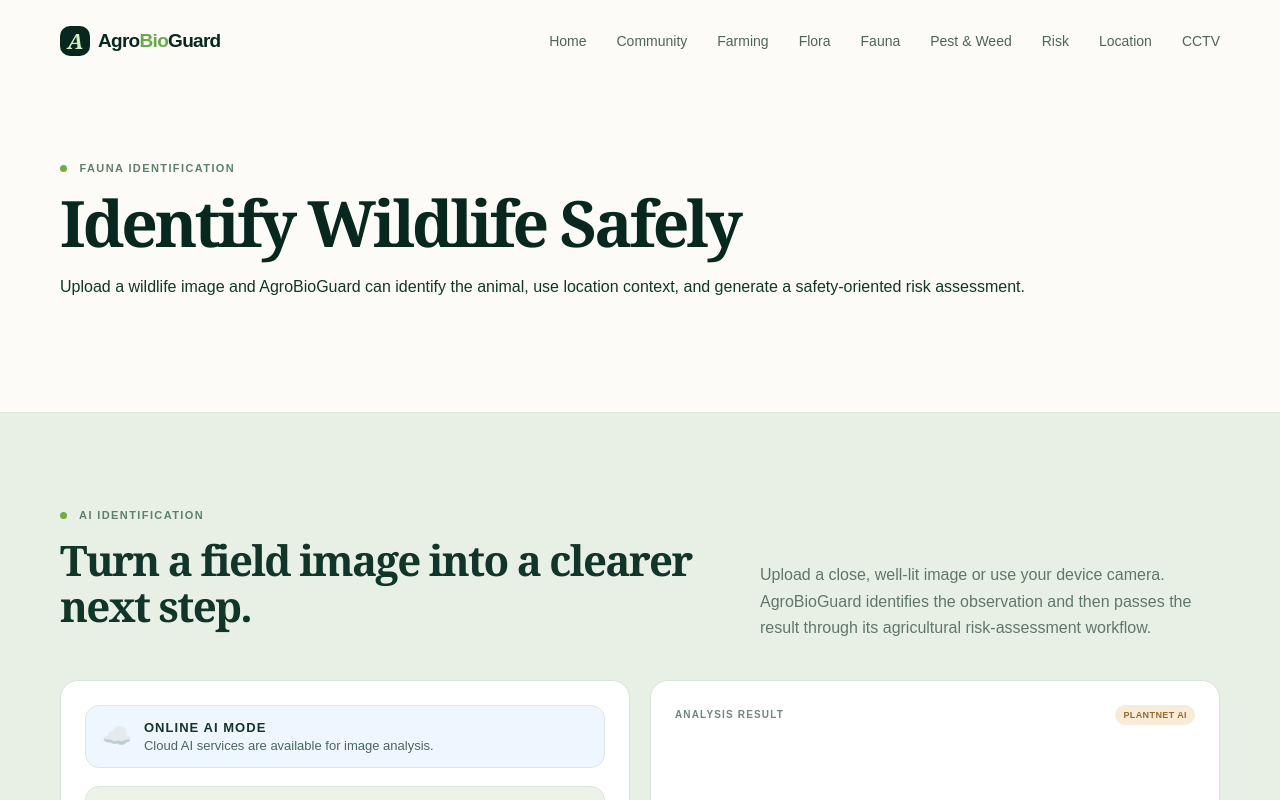
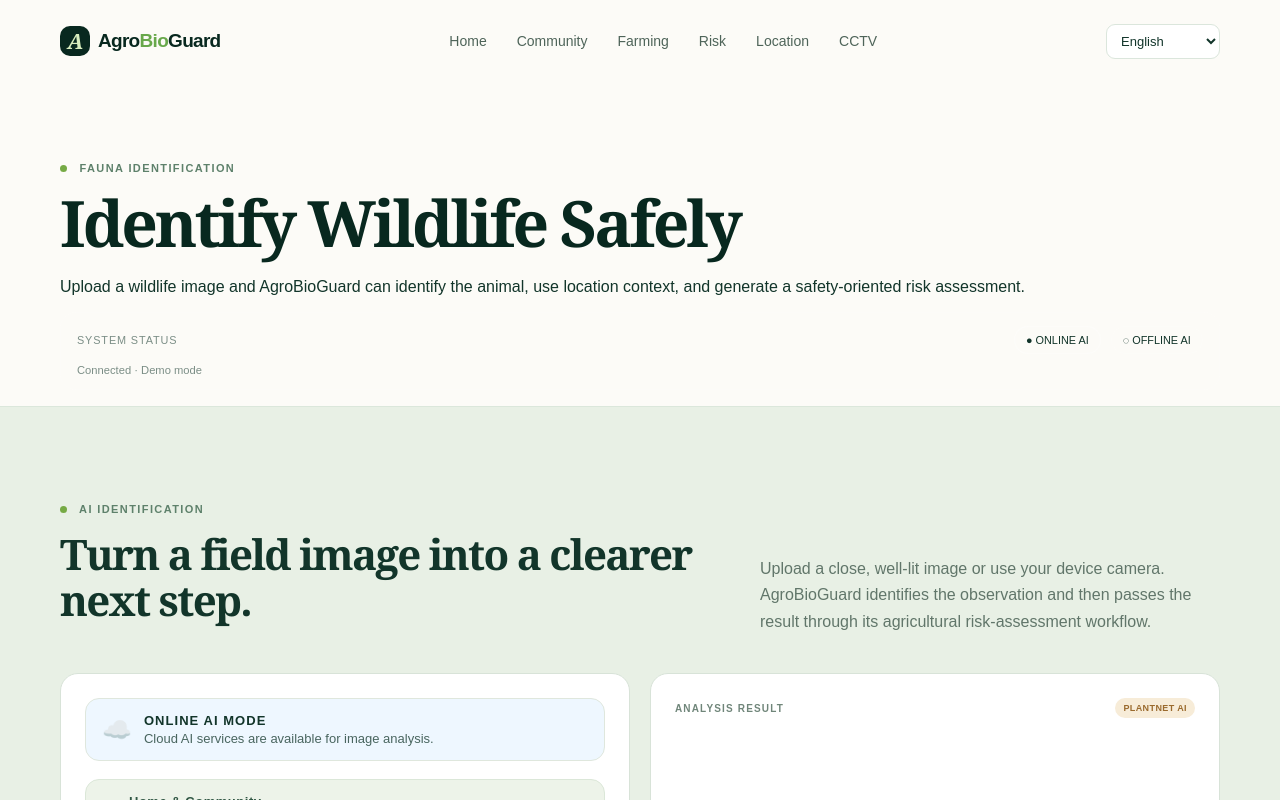
Before and after one commit to jobi41215-stack/agrobioguard, a Next.js app: page /fauna in a window 1280 px wide. Shown: the top 800 px of the page. Built offline with nearby package versions, Linux system fonts and the light colour scheme.

Commit message:
Finalize expo-ready AgroBioGuard build

```diff
--- a/app/fauna/page.tsx
+++ b/app/fauna/page.tsx
@@ -1,52 +1,14 @@
-import Link from "next/link";
-import { IdentificationWorkspace } from "@/components/identification-workspace";
-import { SiteNav } from "@/components/site-nav";
+import { IdentificationPageShell } from "@/components/identification-page-shell";
+
 export default function FaunaPage() {
   return (
-    <main>
-      <SiteNav />
-
-      <section
-        className="section wrap"
-        style={{ paddingTop: "5rem" }}
-      >
-        <div className="section-heading">
-          <p className="eyebrow">
-            <i /> FAUNA IDENTIFICATION
-          </p>
-
-          <h1>Identify Wildlife Safely</h1>
-
-          <p>
-            Upload a wildlife image and AgroBioGuard
-            can identify the animal, use location context,
-            and generate a safety-oriented risk assessment.
-          </p>
-        </div>
-      </section>
-
-      <IdentificationWorkspace
-        language="English"
-        connectivity="online"
-        viewMode="Home & Community"
-        initialIdentificationMode="fauna"
-        lockedIdentificationMode="fauna"
-      />
-
-      <section
-        className="section wrap"
-        style={{
-          paddingTop: "1rem",
-          paddingBottom: "5rem",
-        }}
-      >
-        <Link
-          className="button outline"
-          href="/community"
-        >
-          ← Back to Community
-        </Link>
-      </section>
-    </main>
+    <IdentificationPageShell
+      eyebrow="FAUNA IDENTIFICATION"
+      title="Identify Wildlife Safely"
+      description="Upload a wildlife image and AgroBioGuard can identify the animal, use location context, and generate a safety-oriented risk assessment."
+      mode="fauna"
+      backHref="/community"
+      backLabel="Back to Community"
+    />
   );
 }
--- a/app/globals.css
+++ b/app/globals.css
@@ -939,3 +939,56 @@
     flex-direction: column;
   }
 }
+/* =========================
+   FEATURE CONNECTIVITY BAR
+========================= */
+
+.feature-connectivity-bar {
+  display: flex;
+  align-items: center;
+  flex-wrap: wrap;
+  gap: 0.6rem;
+  padding: 0.8rem 1rem;
+  border: 1px solid rgba(255, 255, 255, 0.1);
+  border-radius: 16px;
+  background: rgba(255, 255, 255, 0.035);
+}
+
+.feature-connectivity-bar > span {
+  margin-right: auto;
+  font-size: 0.68rem;
+  letter-spacing: 0.08em;
+  opacity: 0.55;
+}
+
+.feature-connectivity {
+  border: 1px solid rgba(255, 255, 255, 0.1);
+  border-radius: 999px;
+  background: transparent;
+  padding: 0.45rem 0.7rem;
+  color: inherit;
+  font-size: 0.68rem;
+  cursor: pointer;
+}
+
+.feature-connectivity.active {
+  background: rgba(255, 255, 255, 0.1);
+  border-color: rgba(255, 255, 255, 0.25);
+}
+
+.feature-connectivity-bar small {
+  width: 100%;
+  font-size: 0.7rem;
+  opacity: 0.55;
+}
+
+@media (max-width: 650px) {
+  .feature-connectivity-bar {
+    align-items: flex-start;
+  }
+
+  .feature-connectivity-bar > span {
+    width: 100%;
+    margin-right: 0;
+  }
+}
--- /dev/null
+++ b/components/identification-page-shell.tsx
@@ -0,0 +1,202 @@
+"use client";
+
+import { useState } from "react";
+import {
+  getTranslations,
+  type SupportedLanguage,
+} from "@/lib/translations";
+import {
+  IdentificationWorkspace,
+} from "@/components/identification-workspace";
+import type { IdentificationMode } from "@/lib/analysis/image-analysis-service";
+
+type IdentificationPageShellProps = {
+  title: string;
+  eyebrow: string;
+  description: string;
+  mode: IdentificationMode;
+  backHref: string;
+  backLabel: string;
+};
+
+export function IdentificationPageShell({
+  title,
+  eyebrow,
+  description,
+  mode,
+  backHref,
+  backLabel,
+}: IdentificationPageShellProps) {
+  const [language, setLanguage] =
+    useState<SupportedLanguage>("English");
+
+  const [connectivity, setConnectivity] =
+    useState<"online" | "offline">(
+      "online",
+    );
+
+  const t = getTranslations(language);
+
+  const languageKeys: SupportedLanguage[] = [
+    "English",
+    "Tamil",
+    "Telugu",
+    "Hindi",
+    "Kannada",
+    "Malayalam",
+  ];
+
+  const languageLabels = [
+    "English",
+    "தமிழ்",
+    "తెలుగు",
+    "हिन्दी",
+    "ಕನ್ನಡ",
+    "മലയാളം",
+  ];
+
+  return (
+    <main>
+      <nav
+        className="nav wrap"
+        aria-label="Identification navigation"
+      >
+        <a
+          className="brand"
+          href="/"
+          aria-label="AgroBioGuard home"
+        >
+          <span className="brand-mark">
+            A
+          </span>
+
+          <span>
+            Agro<span>Bio</span>Guard
+          </span>
+        </a>
+
+        <div className="nav-links">
+          <a href="/">Home</a>
+          <a href="/community">
+            Community
+          </a>
+          <a href="/farm">Farming</a>
+          <a href="/risk">Risk</a>
+          <a href="/location">
+            Location
+          </a>
+          <a href="/cctv">CCTV</a>
+        </div>
+
+        <div className="nav-controls">
+          <label className="language">
+            <span className="sr-only">
+              Language
+            </span>
+
+            <select
+              value={language}
+              onChange={(event) =>
+                setLanguage(
+                  event.target.value as SupportedLanguage,
+                )
+              }
+            >
+              {languageLabels.map(
+                (label, index) => (
+                  <option
+                    key={languageKeys[index]}
+                    value={languageKeys[index]}
+                  >
+                    {label}
+                  </option>
+                ),
+              )}
+            </select>
+          </label>
+        </div>
+      </nav>
+
+      <section
+        className="section wrap"
+        style={{
+          paddingTop: "5rem",
+          paddingBottom: "1rem",
+        }}
+      >
+        <div className="section-heading">
+          <p className="eyebrow">
+            <i /> {eyebrow}
+          </p>
+
+          <h1>{title}</h1>
+
+          <p>{description}</p>
+        </div>
+
+        <div className="feature-connectivity-bar">
+          <span>
+            {t.systemStatus}
+          </span>
+
+          <button
+            type="button"
+            className={
+              connectivity === "online"
+                ? "feature-connectivity active"
+                : "feature-connectivity"
+            }
+            onClick={() =>
+              setConnectivity("online")
+            }
+          >
+            ● {t.onlineAI}
+          </button>
+
+          <button
+            type="button"
+            className={
+              connectivity === "offline"
+                ? "feature-connectivity active"
+                : "feature-connectivity"
+            }
+            onClick={() =>
+              setConnectivity("offline")
+            }
+          >
+            ◌ {t.offlineAI}
+          </button>
+
+          <small>
+            {connectivity === "online"
+              ? t.connectedDemo
+              : t.localDemo}
+          </small>
+        </div>
+      </section>
+
+      <IdentificationWorkspace
+        language={language}
+        connectivity={connectivity}
+        viewMode="Home & Community"
+        initialIdentificationMode={mode}
+        lockedIdentificationMode={mode}
+      />
+
+      <section
+        className="section wrap"
+        style={{
+          paddingTop: "1rem",
+          paddingBottom: "5rem",
+        }}
+      >
+        <a
+          className="button outline"
+          href={backHref}
+        >
+          ← {backLabel}
+        </a>
+      </section>
+    </main>
+  );
+}
```
Also changed, not shown: app/flora/page.tsx (+9 -47 lines), components/farm-dashboard.tsx (+1 -8 lines).
